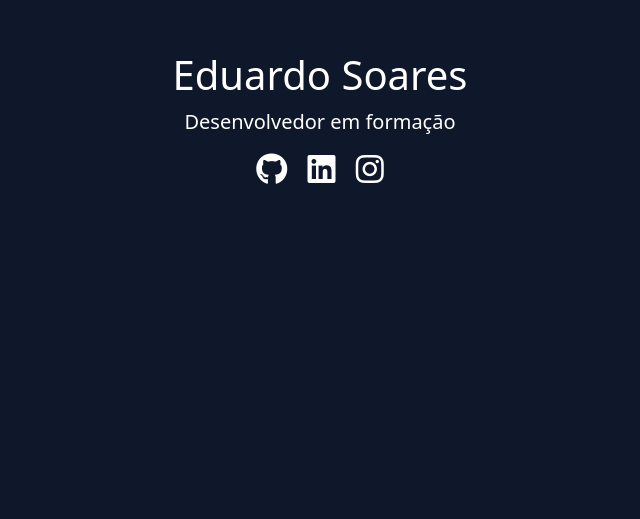
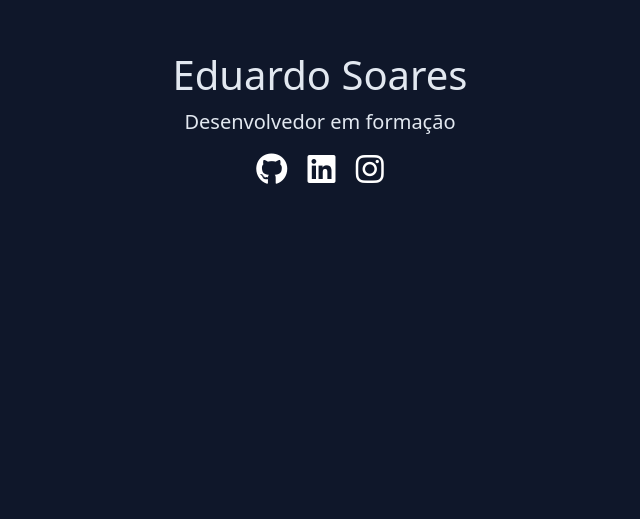
Before and after one commit to EududuSoares/Potfolio, a plain HTML site: page index.html in a window 1280 px wide. Shown: the part 281-800 px from the top of the page, without its empty margins (320-960 px from the left). Drawn offline with nearby package versions, Linux system fonts and the light colour scheme.

Commit message:
Update body text color for better readability
Change text color to a softer and more readable shade.

```diff
--- a/index.html
+++ b/index.html
@@ -18,7 +18,7 @@
 <style>
 body {
     background: #0f172a;
-    color: white;
+    color: #e2e8f0; /* branco mais suave e legível */
 }
 
 .hero {
```
